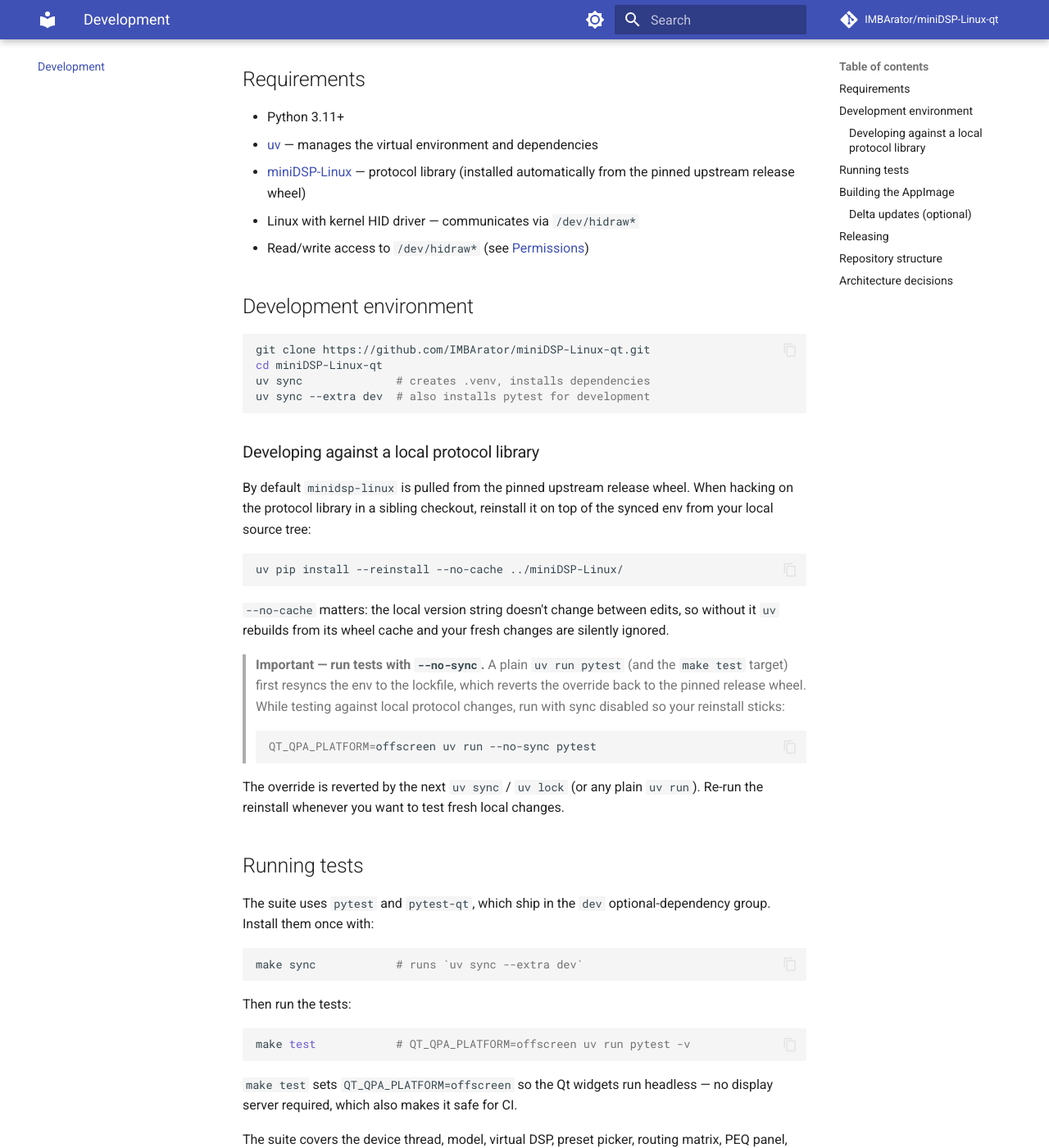
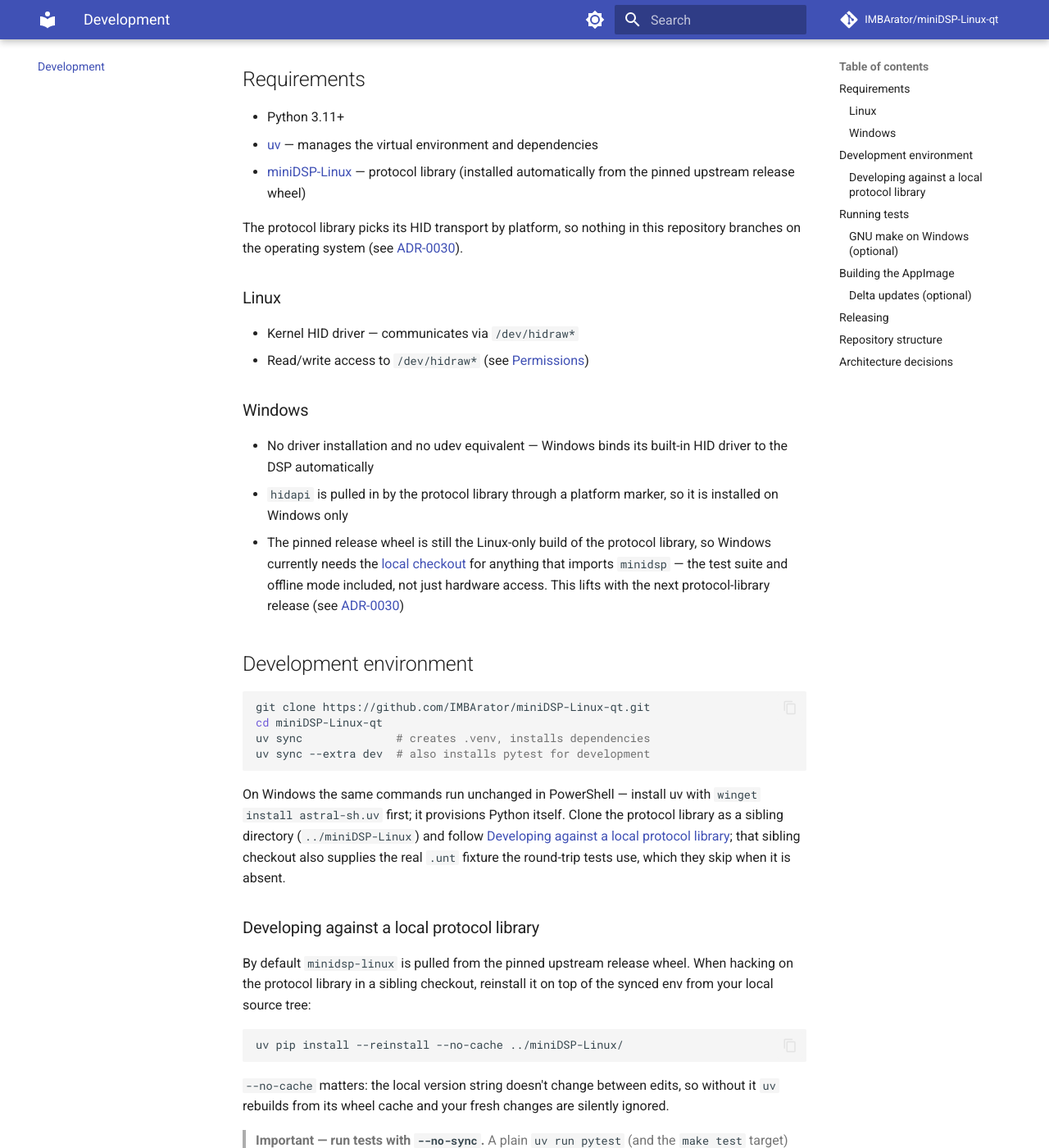
Before and after one commit to IMBArator/miniDSP-Linux-qt, an MkDocs documentation site: the page built from docs/development.md, in a window 1280 px wide and 1400 px high, scrolled down 214 px. Shown: the whole window at 82% size. Built offline with MkDocs 1.6.1 and Material for MkDocs 9.7.7, drawn with Linux system fonts in a browser that asks for light colours; comment, search, counter and statistics services are not loaded; some of the changed text lies outside the part shown.

Commit message:
feat(platform): support running on Windows from source
The protocol library (its ADR-0024, unreleased windows branch) now
selects its HID transport by platform - hidraw on Linux, hidapi on
Windows - so the frontend inherits Windows support with no platform
branch of its own. This side only needed dev-workflow portability:

- tests/conftest.py sets QT_QPA_PLATFORM=offscreen (setdefault) before
  PySide6 loads, so the suite is headless under any shell or runner
- make test drops its POSIX env prefix and works under Windows GNU make
- README, development guide and user guide gain Windows sections:
  winget/uv install, no driver and no udev equivalent, QSettings
  registry location, which make targets stay Linux-only, and the
  temporary local-checkout override the pinned Linux-only v1.2.0
  wheel makes necessary (it imports fcntl at module scope)
- ADR-0030 records the decision, the deliberate deferral of a packaged
  Windows build, and the release blocker: lib v1.3.0 wheel + pin bump
  per ADR-0003; amendment notes added to ADR-0001 and ADR-0012

Verified on Windows 11 against real hardware (4x4MINI V010): full test
suite green headless, offline GUI boot, device connect with config read
and level polling, and mutex crash-release after a hard process kill.

````diff
--- a/docs/development.md
+++ b/docs/development.md
@@ -7,8 +7,27 @@
 - Python 3.11+
 - [uv](https://docs.astral.sh/uv/) — manages the virtual environment and dependencies
 - [miniDSP-Linux](https://github.com/IMBArator/miniDSP-Linux) — protocol library (installed automatically from the pinned upstream release wheel)
-- Linux with kernel HID driver — communicates via `/dev/hidraw*`
+
+The protocol library picks its HID transport by platform, so nothing in this
+repository branches on the operating system (see
+[ADR-0030](decisions/0030-support-windows-by-delegating-transport-selection-to-the-protocol-library.md)).
+
+### Linux
+
+- Kernel HID driver — communicates via `/dev/hidraw*`
 - Read/write access to `/dev/hidraw*` (see [Permissions](https://github.com/IMBArator/miniDSP-Linux-qt#permissions))
+
+### Windows
+
+- No driver installation and no udev equivalent — Windows binds its built-in HID
+  driver to the DSP automatically
+- `hidapi` is pulled in by the protocol library through a platform marker, so it
+  is installed on Windows only
+- The pinned release wheel is still the Linux-only build of the protocol
+  library, so Windows currently needs the [local checkout](#developing-against-a-local-protocol-library)
+  for anything that imports `minidsp` — the test suite and offline mode included,
+  not just hardware access. This lifts with the next protocol-library release
+  (see [ADR-0030](decisions/0030-support-windows-by-delegating-transport-selection-to-the-protocol-library.md))
 
 ## Development environment
 
@@ -18,6 +37,13 @@
 uv sync              # creates .venv, installs dependencies
 uv sync --extra dev  # also installs pytest for development
 ```
+
+On Windows the same commands run unchanged in PowerShell — install uv with
+`winget install astral-sh.uv` first; it provisions Python itself. Clone the
+protocol library as a sibling directory (`../miniDSP-Linux`) and follow
+[Developing against a local protocol library](#developing-against-a-local-protocol-library);
+that sibling checkout also supplies the real `.unt` fixture the round-trip tests
+use, which they skip when it is absent.
 
 ### Developing against a local protocol library
 
@@ -39,7 +65,7 @@
 > changes, run with sync disabled so your reinstall sticks:
 >
 > ```bash
-> QT_QPA_PLATFORM=offscreen uv run --no-sync pytest
+> uv run --no-sync pytest
 > ```
 
 The override is reverted by the next `uv sync` / `uv lock` (or any plain
@@ -57,11 +83,28 @@
 Then run the tests:
 
 ```bash
-make test            # QT_QPA_PLATFORM=offscreen uv run pytest -v
+make test            # uv run pytest -v
 ```
 
-`make test` sets `QT_QPA_PLATFORM=offscreen` so the Qt widgets run headless —
-no display server required, which also makes it safe for CI.
+`tests/conftest.py` sets `QT_QPA_PLATFORM=offscreen` before importing PySide6, so
+the Qt widgets always run headless — no display server required, which makes the
+suite safe for CI and identical on every platform. It uses `os.environ.setdefault`,
+so exporting `QT_QPA_PLATFORM=xcb` yourself still wins when you want to watch a
+test drive a real window. Because the variable is no longer a POSIX `VAR=x cmd`
+prefix in the recipe, `make test` needs no POSIX shell.
+
+### GNU make on Windows (optional)
+
+`make` is not part of a Windows install. It is not required — every target that
+matters day to day is a one-line `uv` invocation you can type directly
+(`uv sync --extra dev`, `uv run pytest -v`, `uv build`, `uv run mkdocs build`).
+If you prefer the targets, install GNU make (for example
+`winget install ezwinports.make`); `sync`, `install`, `test`, `build`, `docs`,
+and `docs-serve` are shell-agnostic and work as-is.
+
+`version`, `publish`, and `appimage` shell out to bash scripts, and `clean`,
+`docs-clean`, and `appimage-clean` use `rm -rf`, so those remain Linux-only —
+or Git Bash, which ships with Git for Windows.
 
 The suite covers the device thread, model, virtual DSP, preset picker, routing matrix, PEQ panel, crossover panel, the "show other outputs" graph overlay, the About dialog, compressor panel + graph, delay panel + graph, channel-linking dialog, channel-linking sync (master → slave fan-out), runtime offline-mode switching, param knob widget, and .unt read/write round-trip.
 
@@ -133,6 +176,15 @@
 Upload both files (`.AppImage` and `.AppImage.zsync`) as release assets. Without `APPIMAGE_UPDATE_INFO`, no `.zsync` is produced and the AppImage carries no update info — that's the right choice for one-off local builds.
 
 ## Releasing
+
+> **Open release blocker — Windows support.** Windows currently works only from
+> a local protocol-library checkout. Before it can be advertised in a release,
+> the protocol library's Windows transport must be published as a release wheel
+> (v1.3.0) and the PEP 508 direct URL in `pyproject.toml` bumped to it, followed
+> by `uv lock` — the mechanism is
+> [ADR-0003](decisions/0003-pin-the-protocol-library-to-a-release-wheel-via-pep-508.md),
+> the reasoning is
+> [ADR-0030](decisions/0030-support-windows-by-delegating-transport-selection-to-the-protocol-library.md).
 
 The release flow uses two helper scripts under [`scripts/`](https://github.com/IMBArator/miniDSP-Linux-qt/tree/main/scripts), wired into the Makefile:
 
````
Also changed, not shown: README.md (+22 -1 lines), docs/decisions/0001-build-on-the-minidsp-linux-protocol-library.md (+5 -0 lines), docs/decisions/0012-catch-only-device-and-transport-errors.md (+4 -0 lines), docs/decisions/0030-support-windows-by-delegating-transport-selection-to-the-protocol-library.md (added, +174 -0 lines), docs/decisions/index.md (+1 -0 lines), docs/user-guide.md (+5 -3 lines), 2 other files.
